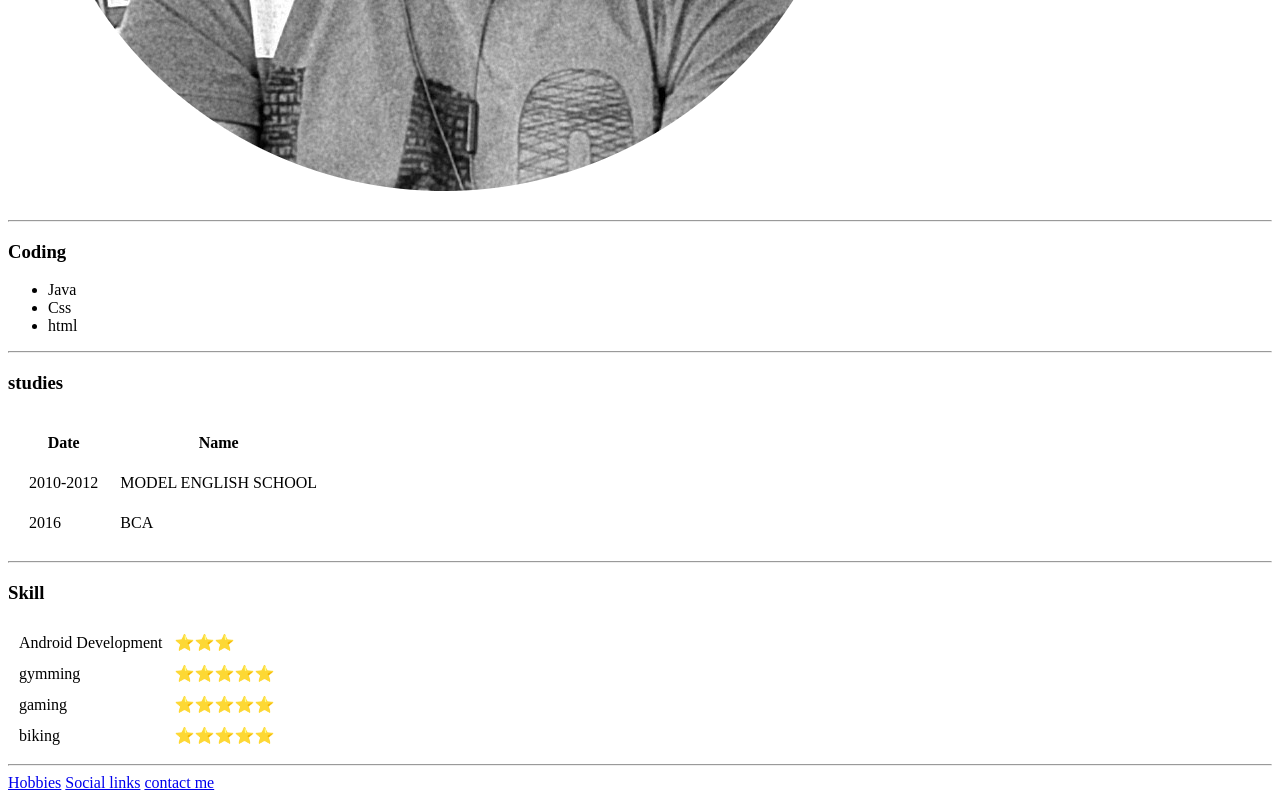
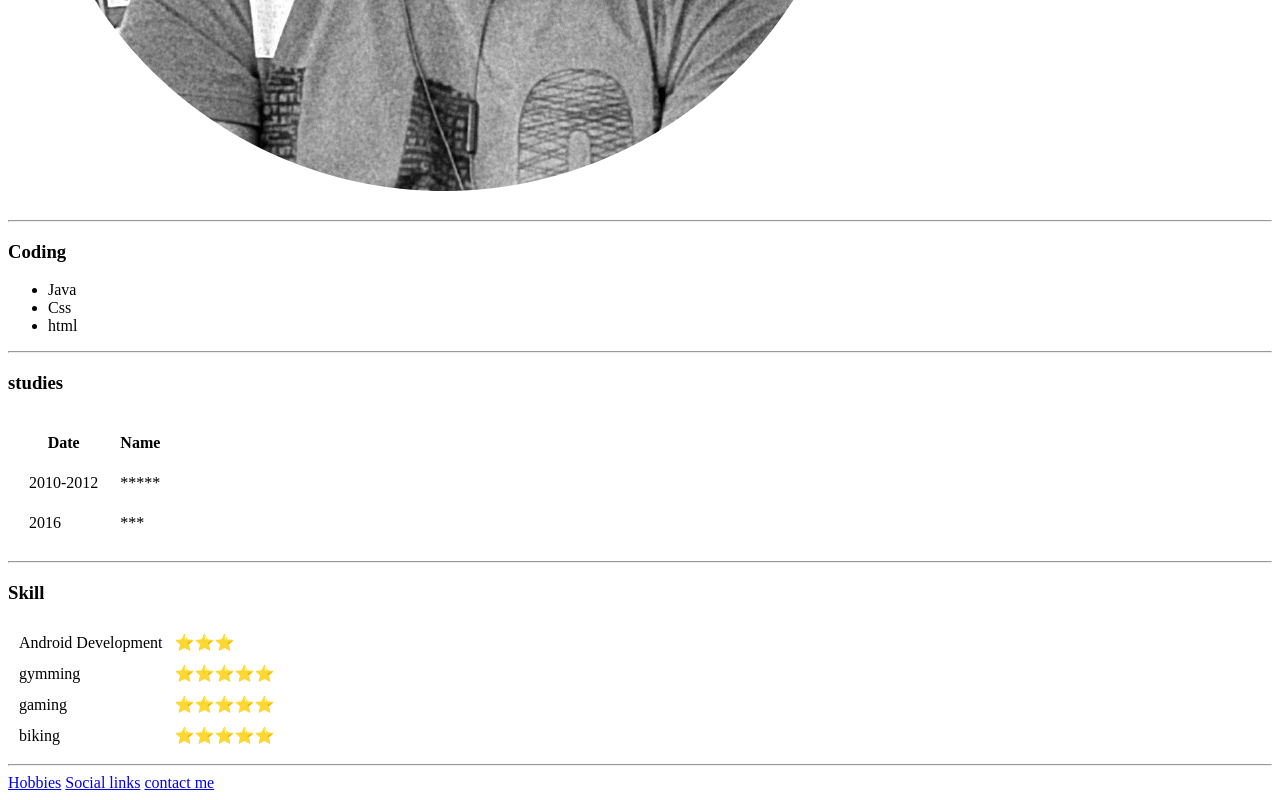
Before and after one commit to AJivesh/cv, a plain HTML site: page index.html in a window 1280 px wide. Shown: the part 668-1468 px from the top of the page. Drawn offline with Linux system fonts and the light colour scheme.

Commit message:
Update index.html

```diff
--- a/index.html
+++ b/index.html
@@ -39,11 +39,11 @@
       </thead>
       <tr>
         <td>2010-2012</td>
-        <td>MODEL ENGLISH SCHOOL</td>
+        <td>*****</td>
       </tr>
       <tr>
         <td>2016</td>
-        <td>BCA</td>
+        <td>***</td>
       </tr>
     </table>
     <hr />
```
